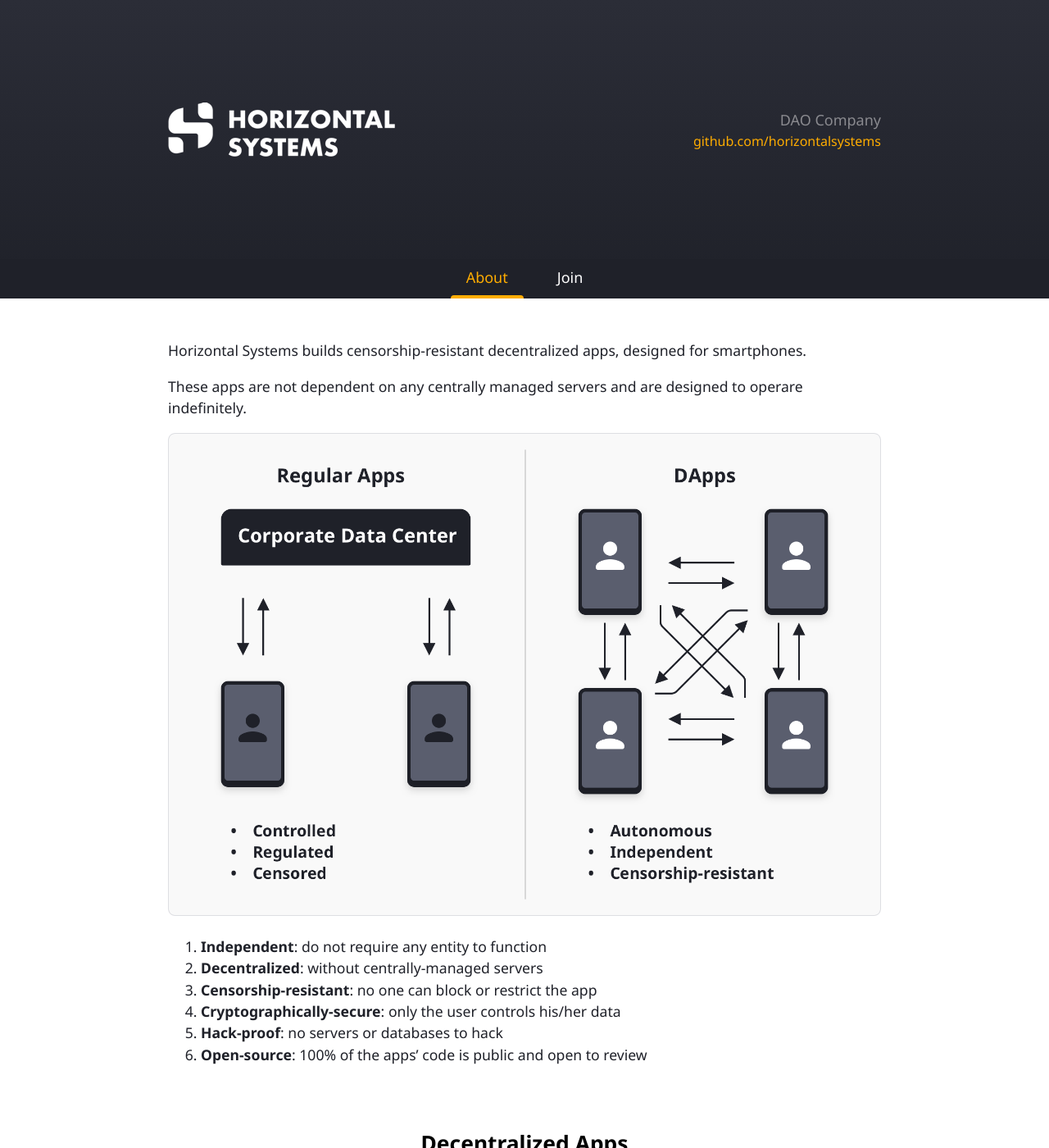
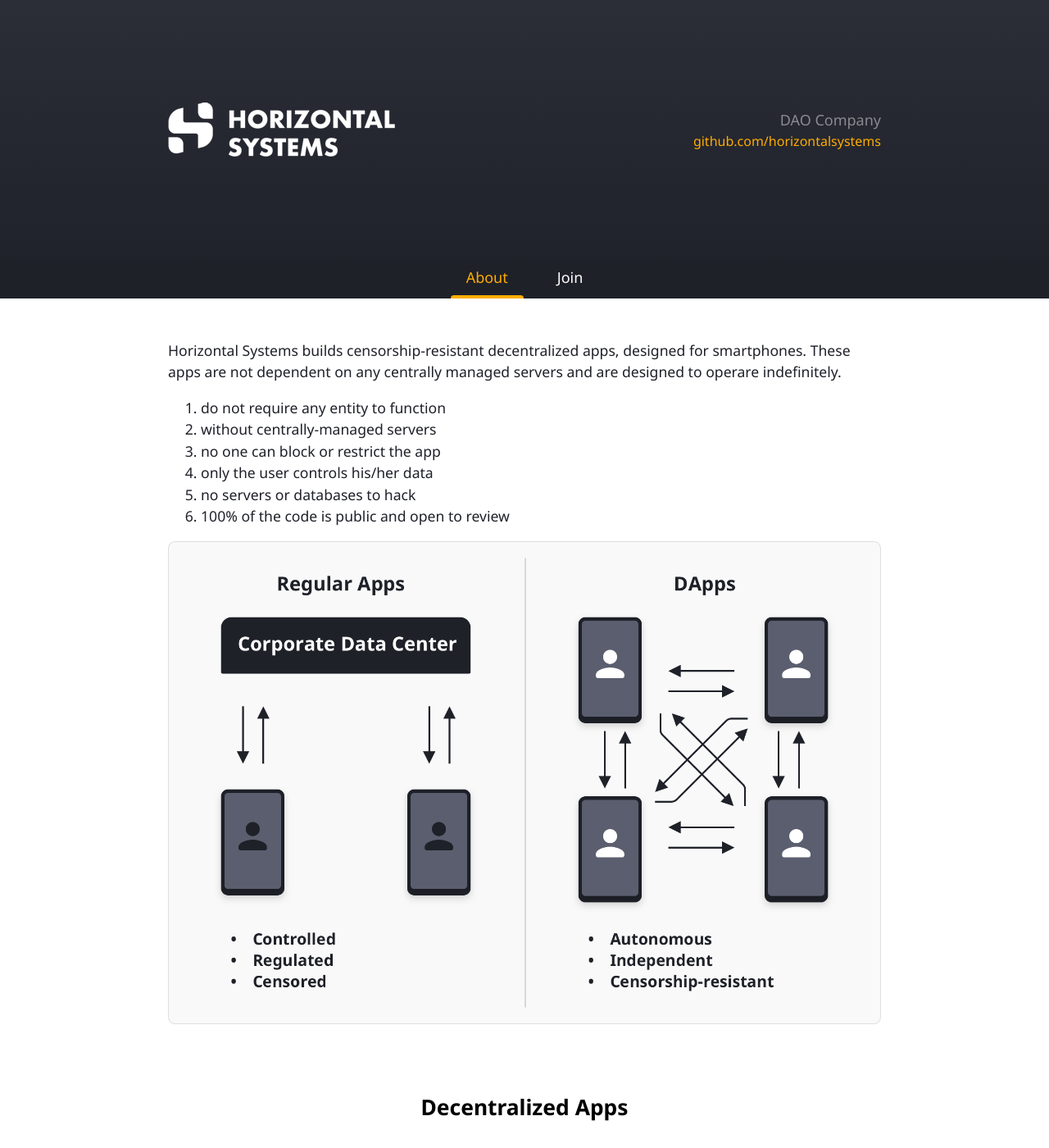
Before and after one commit to horizontalsystems/horizontalsystems.github.io, a Jekyll site: the page built from index.md, in a window 1280 px wide and 1400 px high. Shown: the whole window at 82% size. Built offline with Jekyll 4.4.1, drawn with Linux system fonts in a browser that asks for light colours.

```diff
--- a/index.md
+++ b/index.md
@@ -3,18 +3,16 @@ active: index
 layout: default
 ---
 
-Horizontal Systems builds censorship-resistant decentralized apps, designed for smartphones.
+Horizontal Systems builds censorship-resistant decentralized apps, designed for smartphones. These apps are not dependent on any centrally managed servers and are designed to operare indefinitely.
 
-These apps are not dependent on any centrally managed servers and are designed to operare indefinitely.
+1. do not require any entity to function
+2. without centrally-managed servers
+3. no one can block or restrict the app
+4. only the user controls his/her data
+5. no servers or databases to hack
+6. 100% of the code is public and open to review
 
 ![Decentralized Apps (DApps)](/assets/images/dapps.png)
-
-1. **Independent**: do not require any entity to function
-2. **Decentralized**: without centrally-managed servers
-3. **Censorship-resistant**: no one can block or restrict the app
-4. **Cryptographically-secure**: only the user controls his/her data
-5. **Hack-proof**: no servers or databases to hack
-6. **Open-source**: 100% of the apps' code is public and open to review
 
 
 <br/>
```
Also changed, not shown: hs-dapps.md (deleted, +0 -52 lines).
